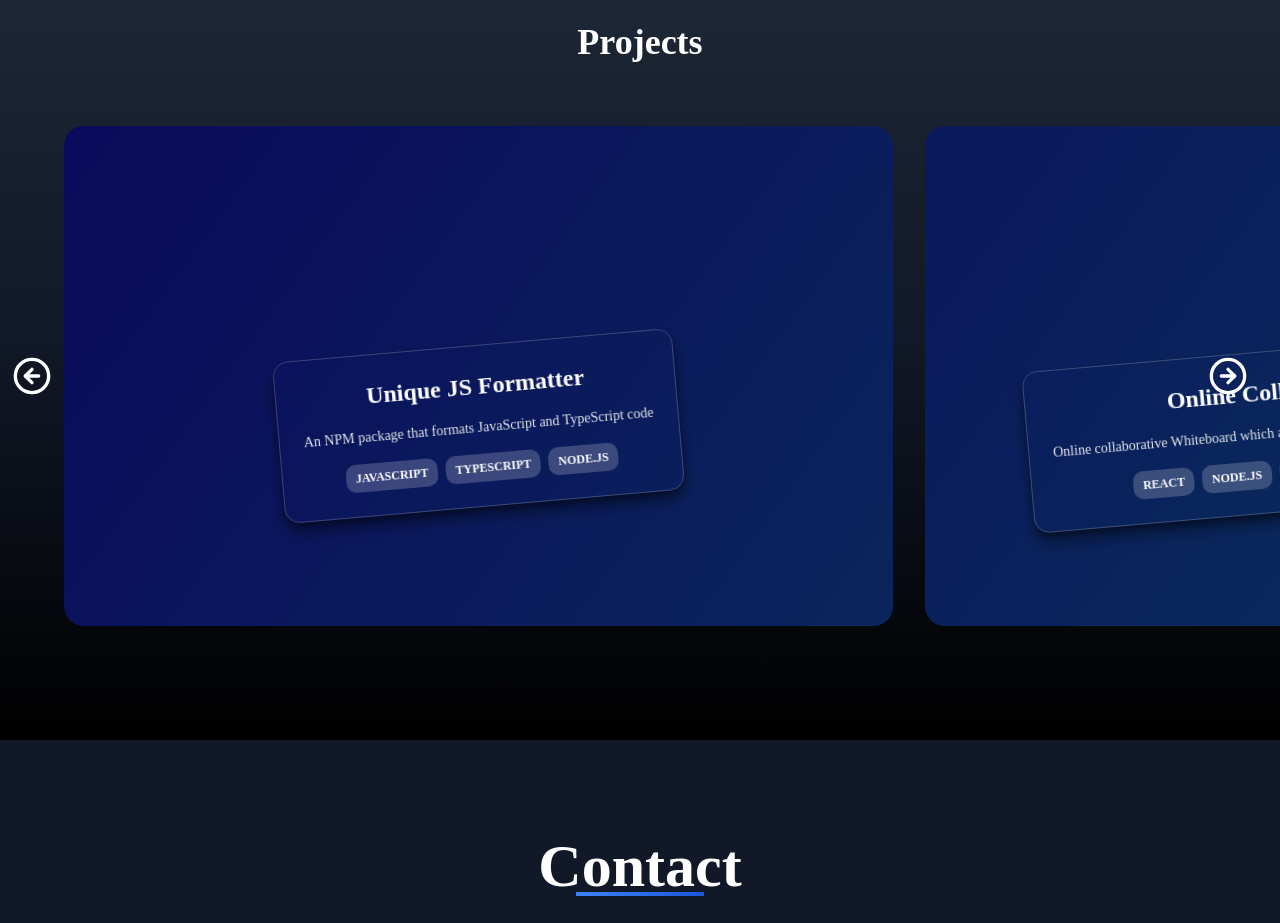
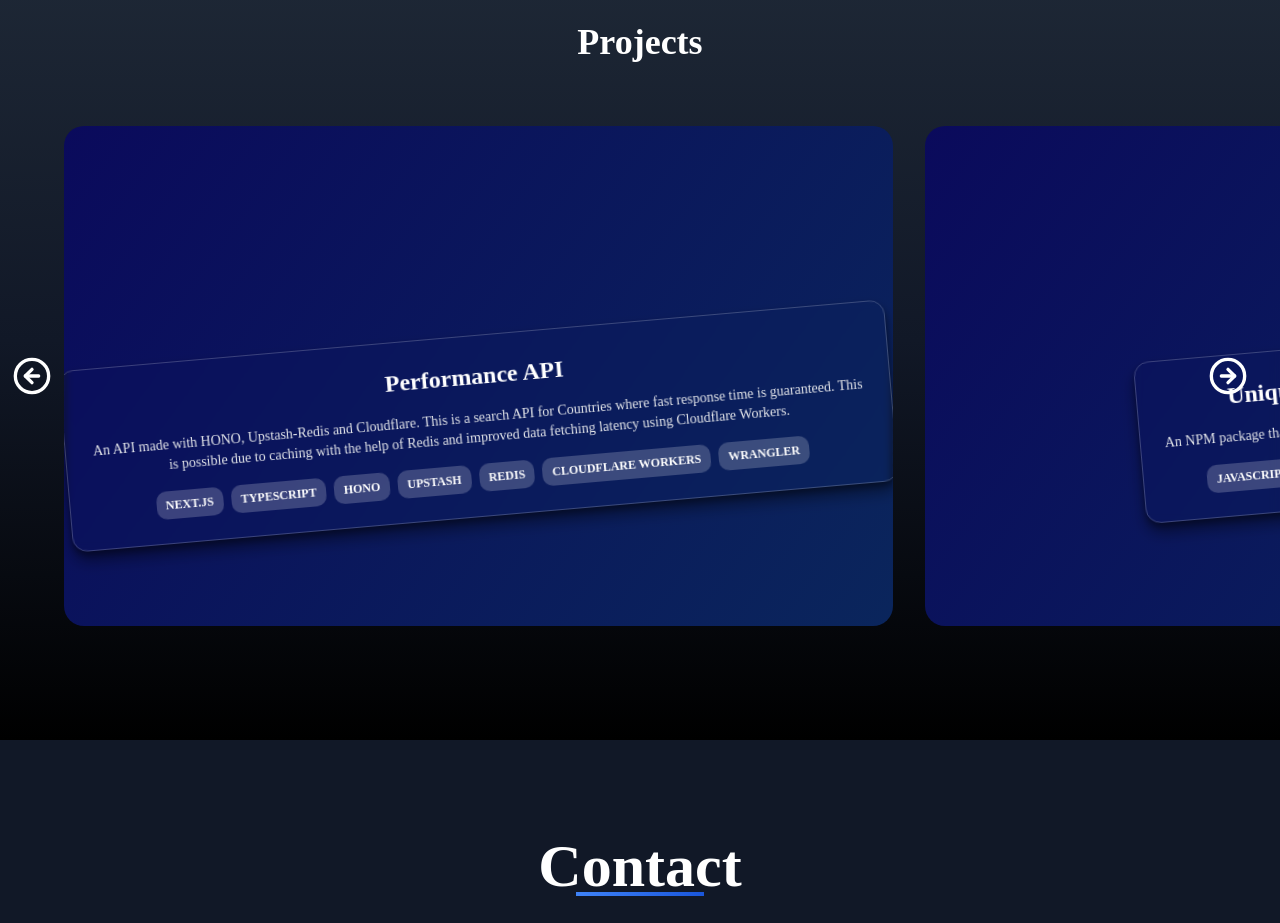
Before and after one commit to Aviral0702/Portfolio-final, a React (Vite) app: page / in a window 1280 px wide. Shown: the part 3080-4003 px from the top of the page. Built offline with nearby package versions, Linux system fonts and the light colour scheme; no server answers.

Commit message:
feat: add Performance API project to Projects section with description and tags

```diff
--- a/src/Sections/Projects.jsx
+++ b/src/Sections/Projects.jsx
@@ -5,6 +5,15 @@ import { ArrowLeftCircle, ArrowRightCircle } from "lucide-react";
 const Projects = () => {
   const carouselRef = useRef(null);
   const projects = [
+    {
+      title: "Performance API",
+      description:
+        "An API made with HONO, Upstash-Redis and Cloudflare. This is a search API for Countries where fast response time is guaranteed. This is possible due to caching with the help of Redis and improved data fetching latency using Cloudflare Workers.",
+      tags: ["Next.js","Typescript", "HONO", "Upstash","Redis", "Cloudflare Workers","Wrangler"],
+      hueA: 220,
+      hueB: 240,
+      link: "",
+    },
     {
       title: "Unique JS Formatter",
       description:
```
